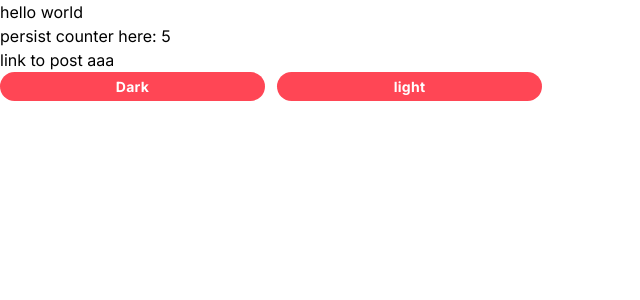
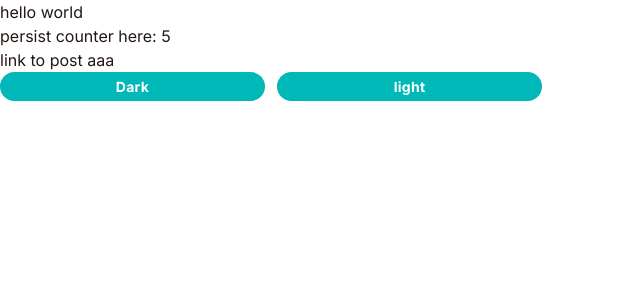
Before and after one commit to joeban0608/NextJs-13-appRoute-practice, a Next.js app: page / in a window 1280 px wide. Shown: the top 300 px of the page, without its empty margins (0-640 px from the left). Built offline with nearby package versions, Linux system fonts and the light colour scheme.

Commit message:
- add next-themes 重整畫面不會閃一下
refactor styles

```diff
--- a/package.json
+++ b/package.json
@@ -20,6 +20,7 @@
     "eslint-config-next": "13.4.19",
     "install": "^0.13.0",
     "next": "13.4.19",
+    "next-themes": "^0.2.1",
     "npm": "^9.8.1",
     "postcss": "8.4.28",
     "react": "18.2.0",
--- a/src/app/layout.tsx
+++ b/src/app/layout.tsx
@@ -18,7 +18,7 @@ export default function RootLayout({
   children: React.ReactNode;
 }) {
   return (
-    <html lang="en">
+    <html lang="en" suppressHydrationWarning>
       <body className={inter.className}>
         <ReduxProvider>
           <StyledComponentsRegistry>
--- a/src/app/page.tsx
+++ b/src/app/page.tsx
@@ -1,7 +1,7 @@
 import Link from "next/link";
 import Counter from "./component/Counter";
-import ThemeSelector from "./component/ThemeSelector";
 import GlobalStyles from "./theme/GlobalStyles";
+import ThemeSelector from "./theme/ThemeSelector";
 
 export default function Home() {
   return (
--- a/src/app/store/features/persistStoresSlice.ts
+++ b/src/app/store/features/persistStoresSlice.ts
@@ -1,23 +1,22 @@
 import { createSlice } from "@reduxjs/toolkit";
 import type { PayloadAction } from "@reduxjs/toolkit";
 
-export type ThemeColor = "dark" | "light" | "";
+// export type ThemeColor = "dark" | "light" | "";
 export interface PersisStatusState {
-  selectTheme: ThemeColor;
+  // selectTheme: ThemeColor;
 }
 
 const initialState: PersisStatusState = {
-  selectTheme: "dark",
+  // selectTheme: "dark",
 };
 
 export const persistStoresSlice = createSlice({
   name: "persistStores",
   initialState,
   reducers: {
-    setSelectTheme: (state, action: PayloadAction<ThemeColor>) => {
-      state.selectTheme = action.payload;
-    },
-
+    // setSelectTheme: (state, action: PayloadAction<ThemeColor>) => {
+    //   state.selectTheme = action.payload;
+    // },
     // decrement: (state) => {
     //   state.counter = 1;
     // },
@@ -28,6 +27,8 @@ export const persistStoresSlice = createSlice({
 });
 
 // Action creators are generated for each case reducer function
-export const { setSelectTheme } = persistStoresSlice.actions;
+export const {
+  // setSelectTheme
+} = persistStoresSlice.actions;
 
 export default persistStoresSlice.reducer;
--- a/src/app/theme/CustomThemeProvider.tsx
+++ b/src/app/theme/CustomThemeProvider.tsx
@@ -1,15 +1,10 @@
 "use client";
 
 import React from "react";
-import { ThemeProvider } from "styled-components";
-import { themeConfig } from "./theme";
-import { useAppSelector } from "../hook/hooks";
+import { ThemeProvider } from "next-themes";
 
 const CustomThemeProvider = ({ children }: { children: React.ReactNode }) => {
-  const { selectTheme } = useAppSelector((state) => state.persistStores);
-  return (
-    <ThemeProvider theme={themeConfig(selectTheme)}>{children}</ThemeProvider>
-  );
+  return <ThemeProvider enableSystem={false}>{children}</ThemeProvider>;
 };
 
 export default CustomThemeProvider;
--- a/src/app/theme/GlobalStyles.tsx
+++ b/src/app/theme/GlobalStyles.tsx
@@ -5,10 +5,55 @@ import { createGlobalStyle } from "styled-components";
 const styled = { createGlobalStyle };
 
 const GlobalStyles = styled.createGlobalStyle`
-  // your global styles
-  body {
-    background: ${({ theme }) => theme.background_1};
-    color: ${({ theme }) => theme.text_1};
+  :root {
+    /* Your default theme - dark */
+    --primary: #ff4655;
+    --secondary: #181a29;
+    --background_1: #111;
+    --background_2: #131522;
+    --background_3: #2a2e43;
+    --background_4: #40445e;
+    --background_5: #2a2e43;
+    --text_1: #fff;
+    --text_2: #cbcbcb;
+    --text_3: #8a8f9c;
+    --text_4: #5d5f69;
+    --buttons: #fff;
+    --dividing_1: #25262f;
+    --dividing_2: #40445e;
+    --dividing_3: #25262f;
+    --dividing_4: #7d8190;
+    --shareBackground: #0b0d15;
+    --gameBackground: #000;
+    --heart: #ff3142;
+    --start: #ff9e4f;
+    background: var(--background_1);
+    color: var(--text_1);
+  }
+
+  [data-theme="light"] {
+    --primary: #01b8b8;
+    --secondary: #fff;
+    --background_1: #fff;
+    --background_2: #e0e0e0;
+    --background_3: #fff;
+    --background_4: #dadada;
+    --background_5: #eee;
+    --text_1: #231814;
+    --text_2: #5b5b5b;
+    --text_3: #acacac;
+    --text_4: #5b5b5b;
+    --buttons: #fff;
+    --dividing_1: #e0e0e0;
+    --dividing_2: #acacac;
+    --dividing_3: #cbcbcb;
+    --dividing_4: #cbcbcb;
+    --shareBackground: #e1e1e1;
+    --gameBackground: #000;
+    --heart: #ff3142;
+    --start: #ff9e4f;
+    background: var(--background_1);
+    color: var(--text_1);
   }
 `;
 
--- a/src/app/component/ThemeSelector/index.tsx
+++ b/src/app/theme/ThemeSelector/index.tsx
@@ -1,11 +1,6 @@
 "use client";
-
-import { useAppDispatch } from "@/app/hook/hooks";
-import {
-  ThemeColor,
-  setSelectTheme,
-} from "@/app/store/features/persistStoresSlice";
 import { styled } from "styled-components";
+import { useTheme } from "next-themes";
 
 const ThemeSelectorStyle = styled.div`
   display: flex;
@@ -13,11 +8,10 @@ const ThemeSelectorStyle = styled.div`
   gap: 12px;
 
   .button {
-    color: ${({ theme }) => theme.buttons};
     padding: 6px 18px;
     border-radius: 24px;
-    background: ${({ theme }) => theme.primary};
-    color: ${({ theme }) => theme.buttons};
+    background: var(--primary);
+    color: var(--buttons);
     font-size: 14px;
     font-weight: 700;
     line-height: normal;
@@ -27,17 +21,14 @@ const ThemeSelectorStyle = styled.div`
 `;
 
 const ThemeSelector = () => {
-  const dispatch = useAppDispatch();
-  const handleSelectTheme = (theme: ThemeColor) => {
-    dispatch(setSelectTheme(theme));
-  };
+  const { theme, setTheme } = useTheme();
 
   return (
     <ThemeSelectorStyle className="button-block">
       <button
         className="button"
         onClick={() => {
-          handleSelectTheme("dark");
+          setTheme("dark");
         }}
       >
         Dark
@@ -45,7 +36,7 @@ const ThemeSelector = () => {
       <button
         className="button"
         onClick={() => {
-          handleSelectTheme("light");
+          setTheme("light");
         }}
       >
         light
--- a/src/app/theme/theme.ts
+++ /dev/null
@@ -1,95 +0,0 @@
-"use client";
-const DarkThemeConfig = {
-  primary: "#FF4655",
-  secondary: "#181A29",
-  background_1: "#111",
-  background_2: "#131522",
-  background_3: "#2A2E43",
-  background_4: "#40445E",
-  background_5: "#2A2E43",
-  text_1: "#FFF",
-  text_2: "#CBCBCB",
-  text_3: "#8A8F9C",
-  text_4: "#5D5F69",
-  buttons: "#FFF",
-  dividing_1: "#25262F",
-  dividing_2: "#40445E",
-  dividing_3: "#25262F",
-  dividing_4: "#7D8190",
-  shareBackground: "#0B0D15",
-  gameBackground: "#000",
-  heart: "#FF3142",
-  start: "#FF9E4F",
-  linear_1: `linear-gradient(135deg, #F66444 0%, #F64453 32.29%, #3D51C0 100%)`,
-  linear_1_icon: `
-  #stop_1 {
-    stop-color: #F66444;
-  }
-  #stop_2 {
-    stop-color: #F64453;
-    offset: 0.3229;
-  }
-  #stop_3 {
-    stop-color: #3D51C0;
-    offset: 1;
-  }
-  `,
-  mobileChatFooterStyle: `
-    width: calc(100% - 26px);
-    margin: 0 13px;
-    padding: 0 0 12px 0;
-    border-radius: 0 0 26px 26px;
-  `,
-};
-
-const LightThemeConfig = {
-  primary: "#01B8B8",
-  secondary: "#FFF",
-  background_1: "#FFF",
-  background_2: "#E0E0E0",
-  background_3: "#FFF",
-  background_4: "#DADADA",
-  background_5: "#EEE",
-  text_1: "#231814",
-  text_2: "#5B5B5B",
-  text_3: "#ACACAC",
-  text_4: "#5B5B5B",
-  buttons: "#FFF",
-  dividing_1: "#E0E0E0",
-  dividing_2: "#ACACAC",
-  dividing_3: "#CBCBCB",
-  dividing_4: "#CBCBCB",
-  shareBackground: "#E1E1E1",
-  gameBackground: "#000",
-  heart: "#FF3142",
-  start: "#FF9E4F",
-  linear_1: `linear-gradient(180deg, #01B8B8 0%, #019CB8 36.46%, #016BB8 100%)`,
-  linear_1_icon: `
-  #stop_1 {
-    stop-color: #01B8B8;
-  }
-  #stop_2 {
-    stop-color: #019CB8;
-    offset: 0.3646;
-  }
-  #stop_3 {
-    stop-color: #016BB8;
-    offset: 1;
-  }
-  `,
-  mobileChatFooterStyle: `
-    width: 100%;
-    padding: 0 0 12px 0;
-  `,
-};
-
-export const themeConfig = (selectTheme: string) => {
-  switch (selectTheme) {
-    case "dark":
-      return DarkThemeConfig;
-    case "light":
-      return LightThemeConfig;
-    default:
-      return DarkThemeConfig;
-  }
-};
```
Also changed, not shown: 2 other files (tests, documents, lock files or other folders).
